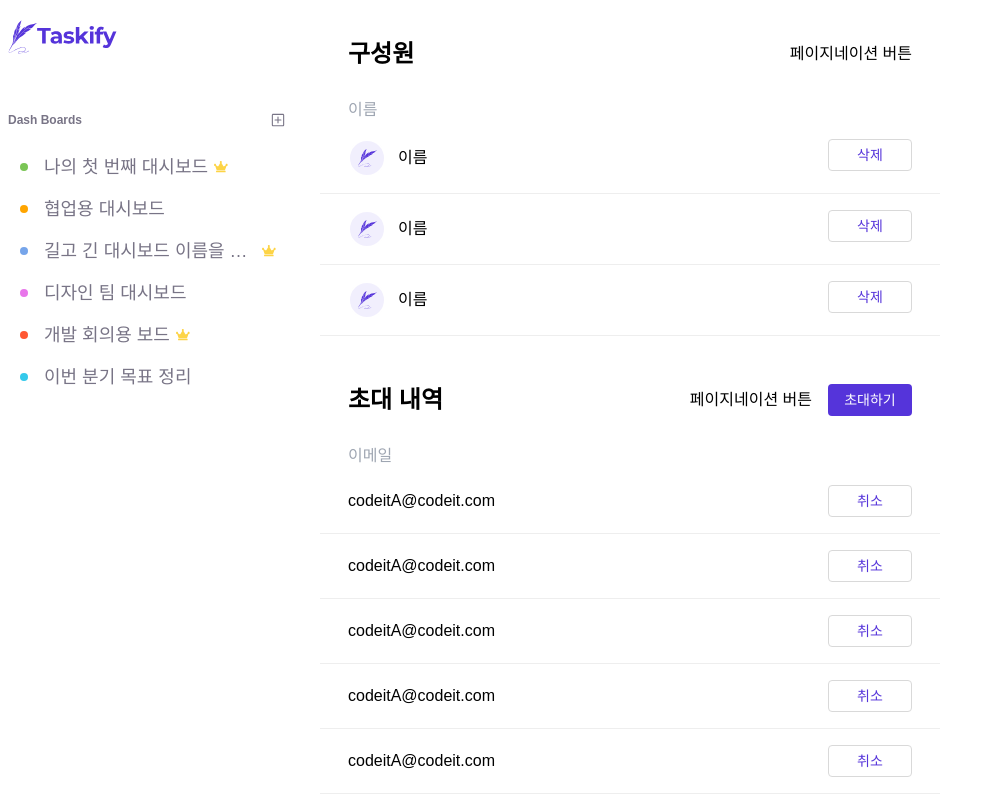
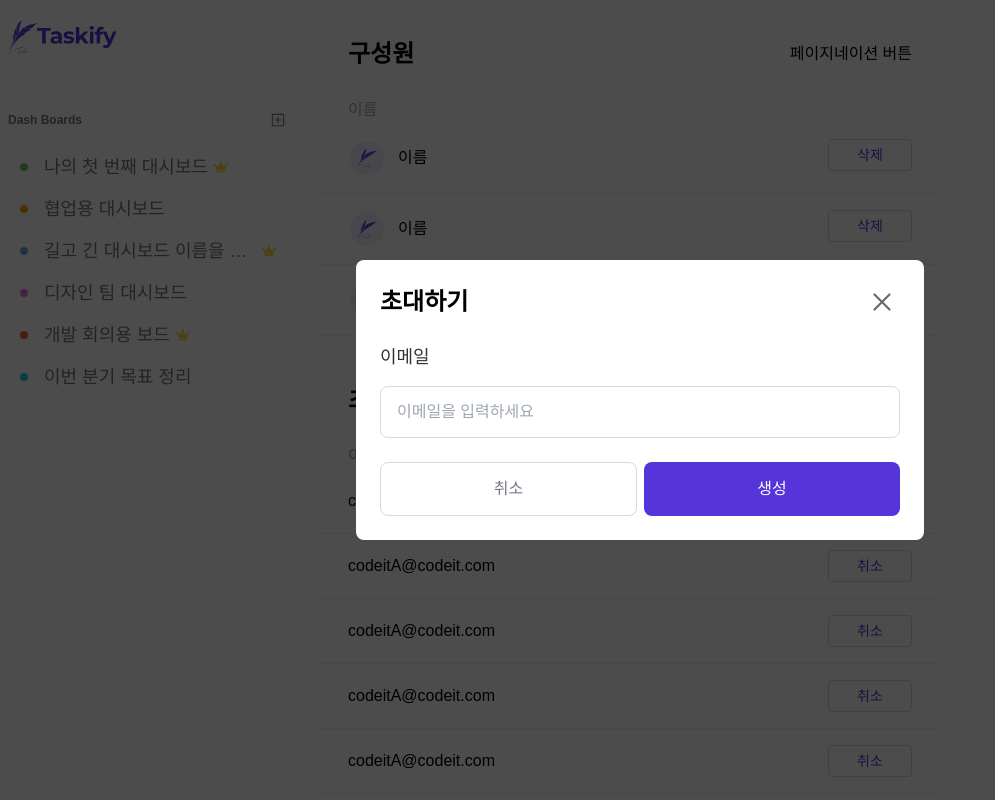
Before and after one commit to heresue/taskify, a Next.js app: page /dashboard/1/edit in a window 1280 px wide. Both pictures are taken after a click on the button "초대하기". Shown: the whole page, without its empty margins (0-995 px from the left). Built offline with nearby package versions, Linux system fonts and the light colour scheme; a web font is replaced by a local one.

Commit message:
feat: Invite Modal UI

```diff
--- a/app/(dashboard)/dashboard/[id]/edit/InvitationListSection .tsx
+++ b/app/(dashboard)/dashboard/[id]/edit/InvitationListSection .tsx
@@ -1,13 +1,19 @@
+"use client"
+
 import Button from '@/components/common/Button';
+import InviteModal from './InviteModal';
+import { useState } from 'react';
 
 export default function InvitationListSection() {
+  const [isOpen, setIsOpen] = useState(false);
+
   return (
     <div id="section" className="rounded-2xl bg-white pt-[32px]">
       <div className="mb-[27px] flex items-center justify-between px-[28px]">
         <h3 className="text-bold24">초대 내역</h3>
         <div className="flex items-center gap-4">
           <div>페이지네이션 버튼</div>
-          <Button>
+          <Button onClick={() => setIsOpen(true)}>
             {/* 아이콘 삽입 시 버튼 크기 재설정
             <img src="/icons/addbox.svg" /> */}
             <span className="text-medium14">초대하기</span>
@@ -69,6 +75,8 @@ export default function InvitationListSection() {
           </div>
         </div>
       </div>
+
+      <InviteModal isOpen={isOpen} onClose={() => setIsOpen(false)} />
     </div>
   );
 }
--- /dev/null
+++ b/app/(dashboard)/dashboard/[id]/edit/InviteModal.tsx
@@ -0,0 +1,32 @@
+import CloseIcon from '@/assets/icons/CloseIcon';
+import Input from '@/components/common/Input';
+import Modal from '@/components/common/Modal';
+
+interface Props {
+  isOpen: boolean;
+  onClose: () => void;
+}
+
+export default function InviteModal({ isOpen, onClose }: Props) {
+  return (
+    <Modal
+      isOpen={isOpen}
+      onClose={onClose}
+      submitMessage="생성"
+      cancelMessage="취소"
+      padding="24/24"
+      borderRadius="8"
+    >
+      <div className="w-full">
+        <div className="flex items-center justify-between">
+          <h3 className="text-bold24">초대하기</h3>
+          <CloseIcon width="36" height="36" />
+        </div>
+        <label htmlFor="dashboardName" className="mt-6 mb-1 flex flex-col gap-2">
+          <span className="text-medium18 text-black200 mb-2">이메일</span>
+          <Input id="dashboardName" name="dashboardName" placeholder="이메일을 입력하세요" />
+        </label>
+      </div>
+    </Modal>
+  );
+}
```
